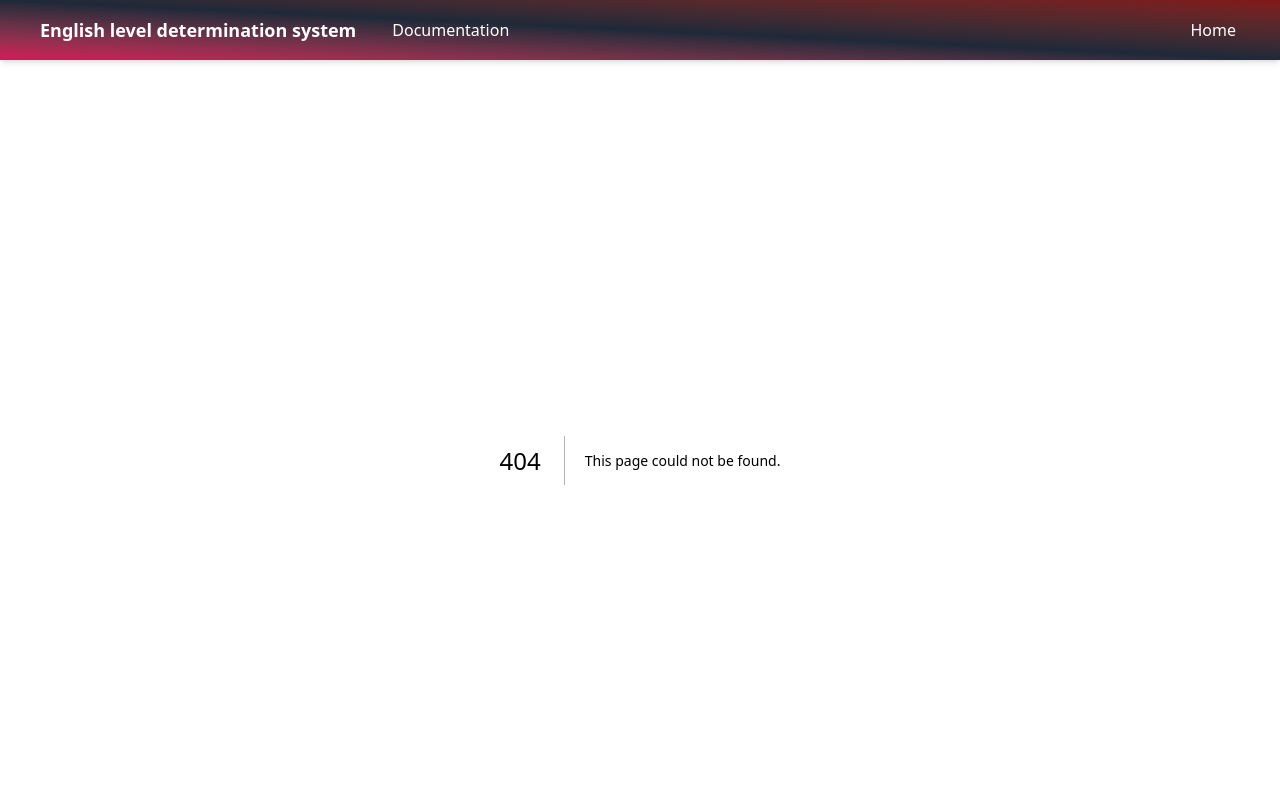
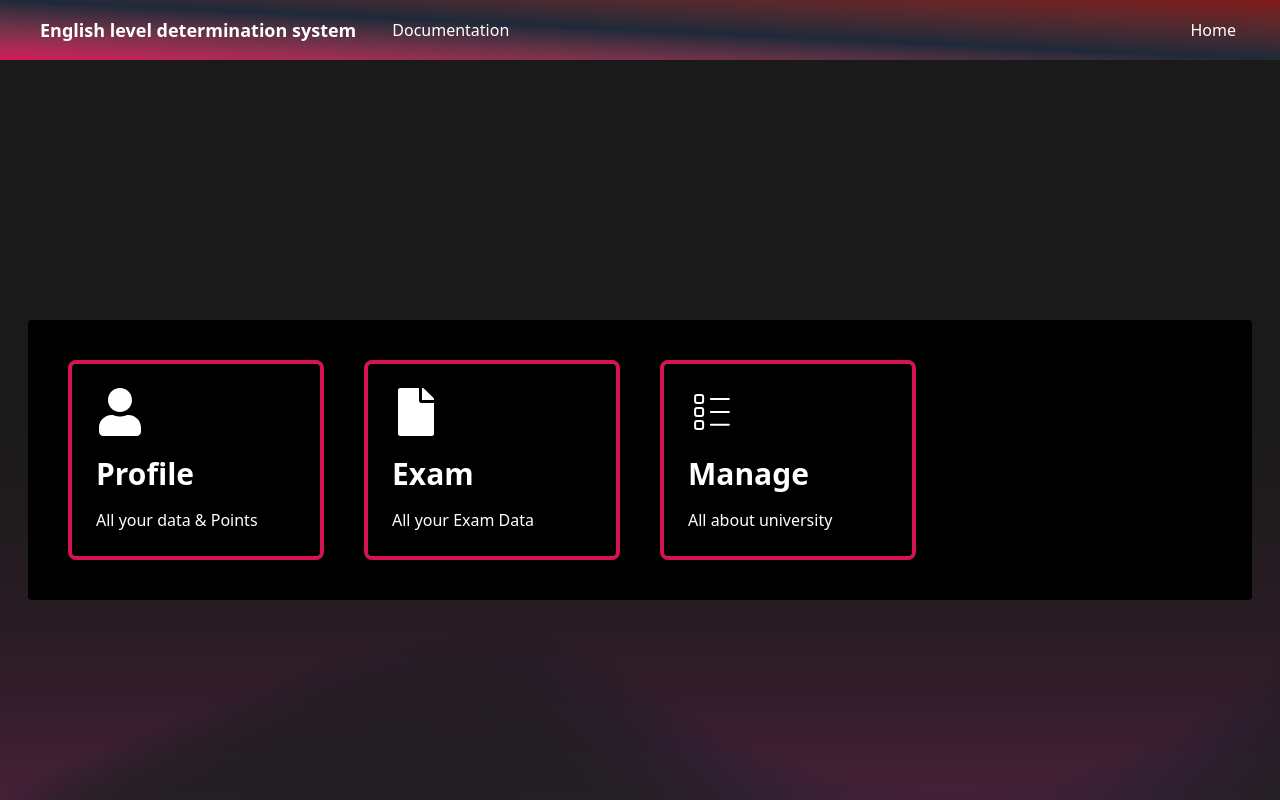
Before and after one commit to whoami-musab/Graduation-Project-Batch5, a Next.js app: page /dashboard in a window 1280 px wide. Before the commit this address had no page. Shown: the top 800 px of the page. Built offline with nearby package versions, Linux system fonts and the light colour scheme.

Commit message:
Add Dashboard page

```diff
--- /dev/null
+++ b/src/app/dashboard/page.jsx
@@ -0,0 +1,76 @@
+import Link from 'next/link';
+import React from 'react'
+import { FaUser } from "react-icons/fa";
+import { FaFile } from "react-icons/fa";
+import { CiBoxList } from "react-icons/ci";
+
+
+
+function Dashboard() {
+    const bgImageUrl = '/imgs/login.png'; // Example background image URL
+    const myBorderColor = '#d4145a';
+
+    return (
+        <div
+            className='flex min-h-screen text-white' style={{
+                backgroundImage: `url(${bgImageUrl})`,
+                backgroundSize: 'cover',
+                backgroundPosition: 'center',
+            }}
+
+        >
+            {/* ====================================================================== */}
+            {/* ========== Dashboard Content & Links ========== */}
+            <div className="grid grid-cols-1 sm:grid-cols-2 md:grid-cols-3 lg:grid-cols-4 gap-10 w-full md:w-fit mx-auto md:m-auto bg-black bg-opacity-50 p-10 rounded">
+                <Link
+                    href="/profile"
+                    className={`border-4 p-6 rounded-lg flex flex-col items-start justify-center gap-5 min-w-64`}
+                    style={{ borderColor: myBorderColor }}
+                >
+                    <FaUser className='text-5xl' />
+                    <div className='flex flex-col'>
+                        <p className="text-3xl font-bold mb-4 flex items-center">
+                            Profile
+                        </p>
+                        <span>
+                            All your data & Points
+                        </span>
+                    </div>
+                </Link>
+                <Link
+                    href="/dashboard/exams"
+                    className={`border-4 p-6 rounded-lg flex flex-col items-start justify-center gap-5 min-w-64`}
+                    style={{ borderColor: myBorderColor }}
+                >
+                    <FaFile className='text-5xl' />
+                    <div className='flex flex-col'>
+                        <p className="text-3xl font-bold mb-4 flex items-center">
+                            Exam
+                        </p>
+                        <span>
+                            All your Exam Data
+                        </span>
+                    </div>
+                </Link>
+                <Link
+                    href="/dashboard/manage"
+                    className={`border-4 p-6 rounded-lg flex flex-col items-start justify-center gap-5 min-w-64`}
+                    style={{ borderColor: myBorderColor }}
+                >
+                    <CiBoxList className='text-5xl' />
+                    <div className='flex flex-col'>
+                        <p className="text-3xl font-bold mb-4 flex items-center">
+                            Manage
+                        </p>
+                        <span>
+                            All about university
+                        </span>
+                    </div>
+                </Link>
+            </div>
+            {/* ====================================================================== */}
+        </div>
+    )
+}
+
+export default Dashboard
```
